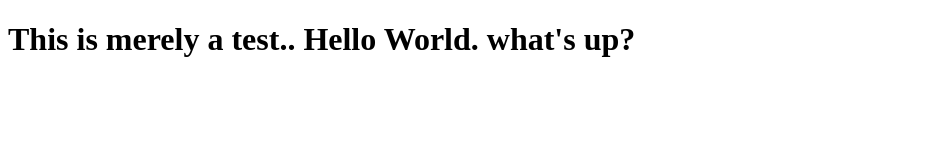
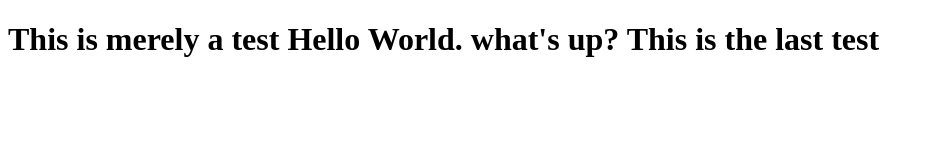
Before and after one commit to miajackson/summer2018-interactive, a plain HTML site: page index.html in a window 1280 px wide. Shown: the whole page, without its empty margins (0-934 px from the left). Drawn offline with Linux system fonts and the light colour scheme.

Commit message:
updated header

```diff
--- a/index.html
+++ b/index.html
@@ -5,7 +5,8 @@
     <title>Testing 123</title>
   </head>
   <body>
-    <h1>This is merely a test..</hl>
+    <h1>This is merely a test</hl>
     Hello World. what's up?
+    This is the last test
   </body>
 </html>
```
